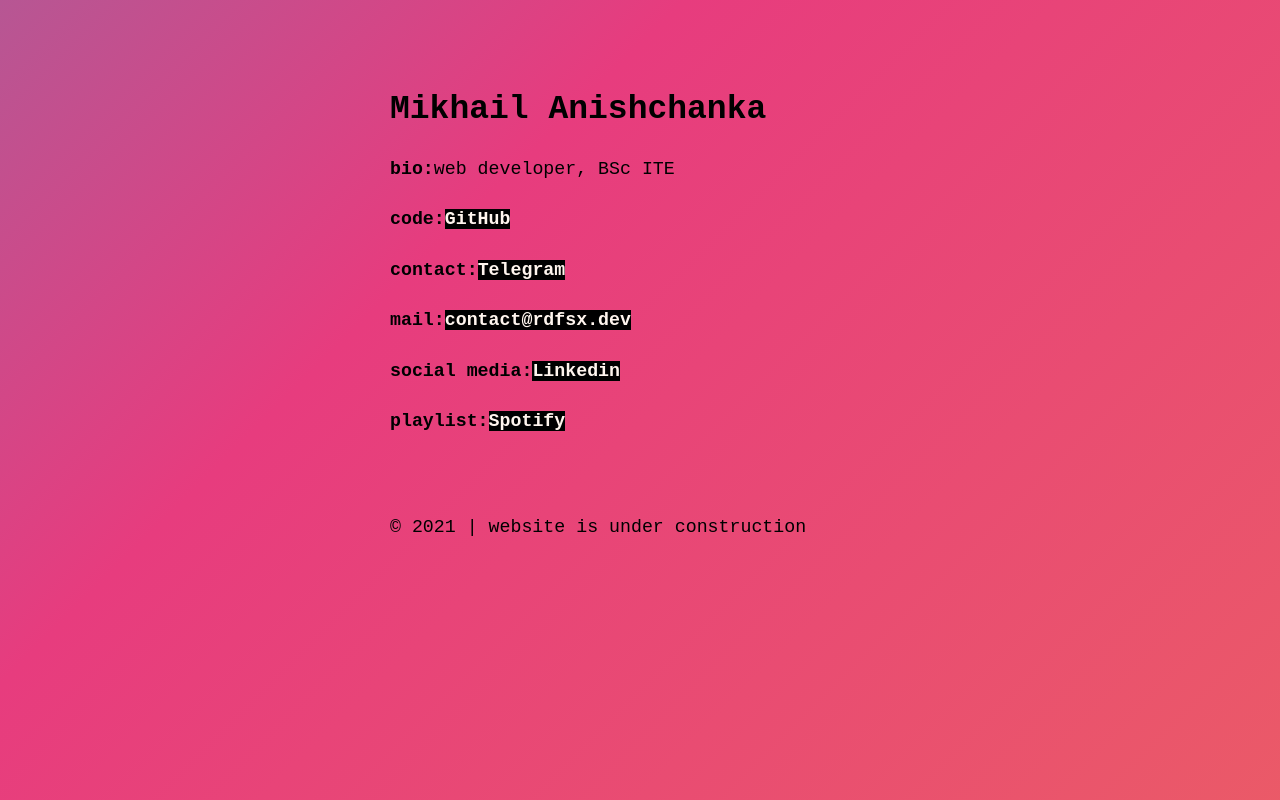
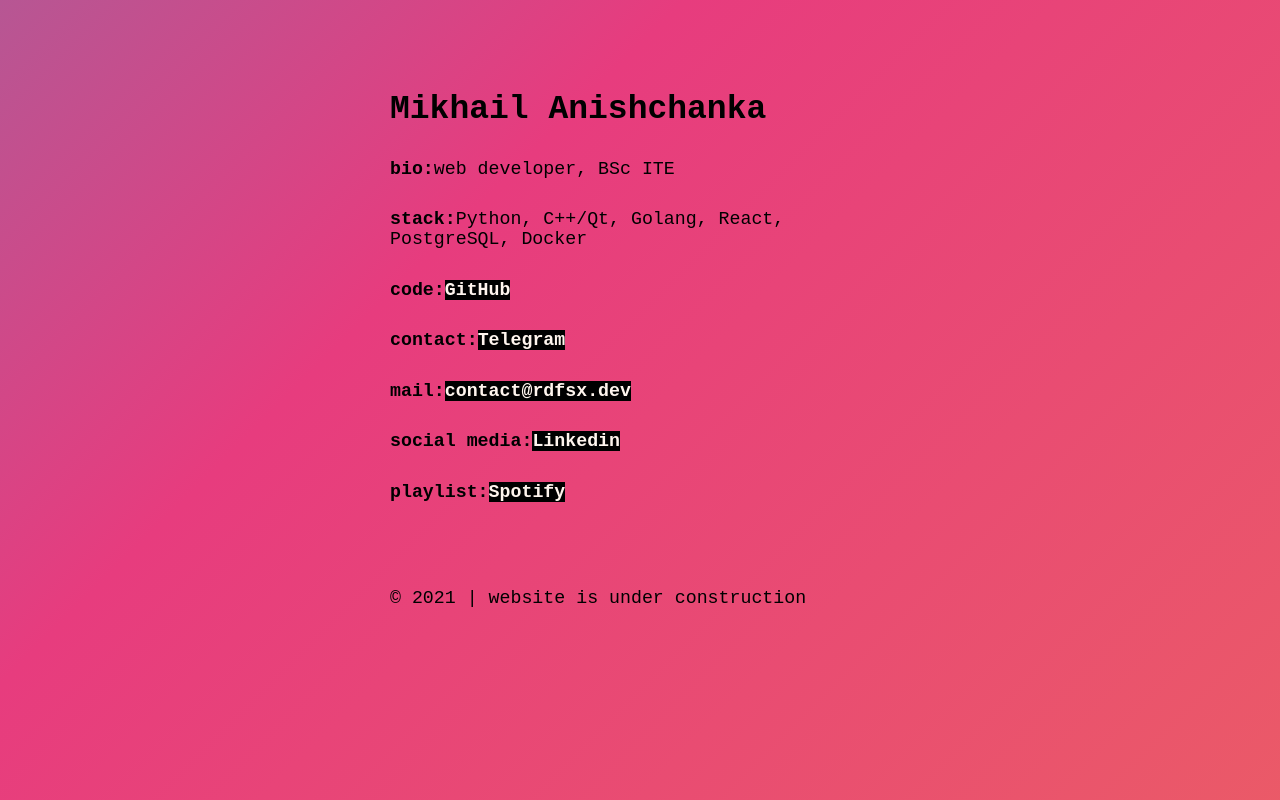
Before and after one commit to rdfsx/rdfsx.dev, a React (Create React App) app: page / in a window 1280 px wide. Built offline with nearby package versions, Linux system fonts and the light colour scheme.

Commit message:
changed background animation

```diff
--- a/src/App.css
+++ b/src/App.css
@@ -4,11 +4,9 @@
 
 .App-header {
   padding:5%;
-  background: linear-gradient(-45deg, #EE7752, #E73C7E, #23A6D5, #23D5AB);
+  background: linear-gradient(-45deg, #ee7752, #e73c7e, #23a6d5, #23d5ab);
   background-size: 400% 400%;
-  -webkit-animation: Gradient 15s ease infinite;
-  -moz-animation: Gradient 15s ease infinite;
-  animation: Gradient 15s ease infinite;
+  animation: gradient 15s ease infinite;
   position:absolute;
   top:0;
   right:0;
@@ -16,39 +14,15 @@
   left:0;
 }
 
-@-webkit-keyframes Gradient {
+@keyframes gradient {
   0% {
-    background-position: 0% 50%
+    background-position: 0 50%;
   }
   50% {
-    background-position: 100% 50%
+    background-position: 100% 50%;
   }
   100% {
-    background-position: 0% 50%
-  }
-}
-
-@-moz-keyframes Gradient {
-  0% {
-    background-position: 0% 50%
-  }
-  50% {
-    background-position: 100% 50%
-  }
-  100% {
-    background-position: 0% 50%
-  }
-}
-
-@keyframes Gradient {
-  0% {
-    background-position: 0% 50%
-  }
-  50% {
-    background-position: 100% 50%
-  }
-  100% {
-    background-position: 0% 50%
+    background-position: 0 50%;
   }
 }
 
--- a/src/App.tsx
+++ b/src/App.tsx
@@ -20,6 +20,7 @@
                 <article className="App-article">
                     <h2>Mikhail Anishchanka</h2>
                     <Paragraph text1={"bio:"} text2={"web developer, BSc ITE"} />
+                    <Paragraph text1={"stack:"} text2={"Python, C++/Qt, Golang, React, PostgreSQL, Docker"} />
                     <Paragraph text1={"code:"} text2={"GitHub"} link={"https://github.com/rdfsx"} />
                     <Paragraph text1={"contact:"} text2={"Telegram"} link={"https://t.me/rdfsx"} />
                     <Paragraph text1={"mail:"} text2={"contact@rdfsx.dev"} link={"mailto:contact@rdfsx.dev"} />
```
